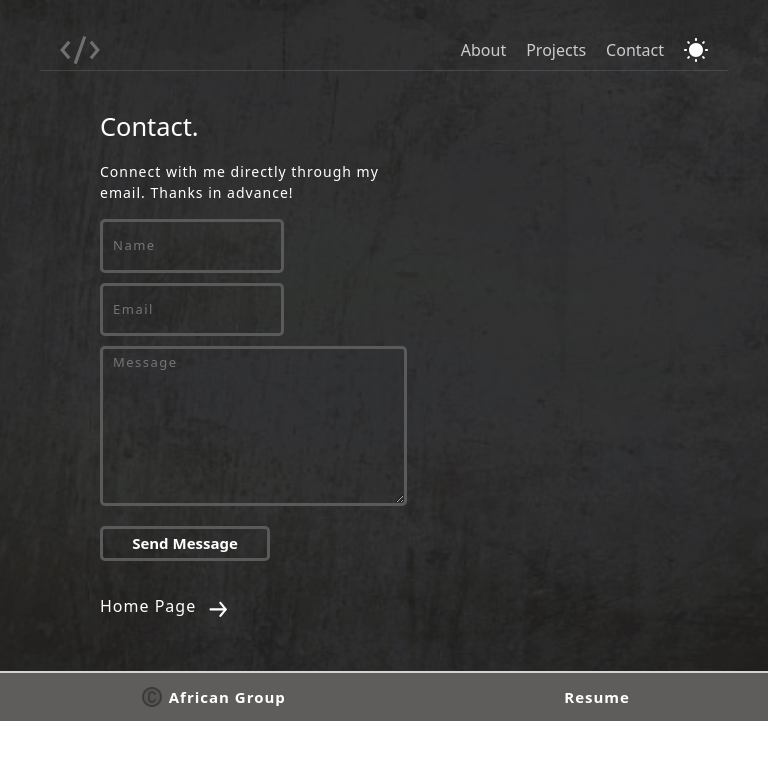
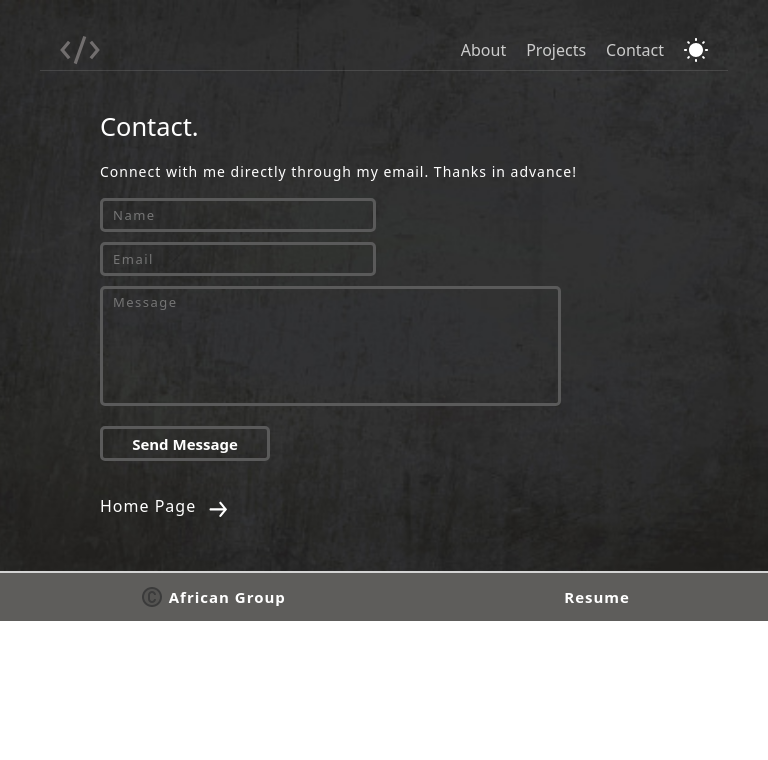
Before and after one commit to NTUTUalu/personalPortfolio, a React (Vite) app: page /contact/1 in a window 768 px wide. Shown: the top 760 px of the page. Built offline with nearby package versions, Linux system fonts and the light colour scheme.

Commit message:
responsiveness of the contact page

```diff
--- a/src/components/routes/contact/contact.module.css
+++ b/src/components/routes/contact/contact.module.css
@@ -34,7 +34,7 @@ p{
 }
 Form {
     display: grid;
-    grid-template-rows: 1fr 1fr 3fr ;
+    grid-template-rows: 1/2fr 1/2fr 3fr ;
     gap: 10px;
     /* background-color: blue; */
     height: 100%;
@@ -72,7 +72,7 @@ textarea {
     font-weight:500;
     letter-spacing: 1.5px;
     background-color:rgba(245, 245, 245, 0);
-
+    resize: none;
 }
 
 button{
@@ -129,6 +129,36 @@ button{
 /* Medium devices (landscape phones and small tablets) */
 @media screen and (min-width: 481px) and (max-width: 768px) {
     /* Your styles for medium devices here */
+    input {
+        width: 60%;
+        height: 34px;
+        border-radius: 5px;
+        border: 3px solid rgb(90, 90, 90);
+        padding: 7px 20px 7px 10px;
+        font-size: 13px;
+        letter-spacing: 0.5px;
+        color: white;
+        font-weight:500;
+        letter-spacing: 1.5px;
+        background-color:rgba(245, 245, 245, 0.0);
+
+    }
+    textarea {
+        min-height: 120px;
+        min-width: 120px;
+        max-height: 120px;
+    }
+    p{
+        font-size: 14px;
+        width: 70vw;
+        /* background-color: aqua; */
+        letter-spacing: 1px;
+        color: white;
+    }
+    Form {
+        width: 60vw;
+
+    }
 }
 
 /* Large devices (tablets and large phones) */
```
